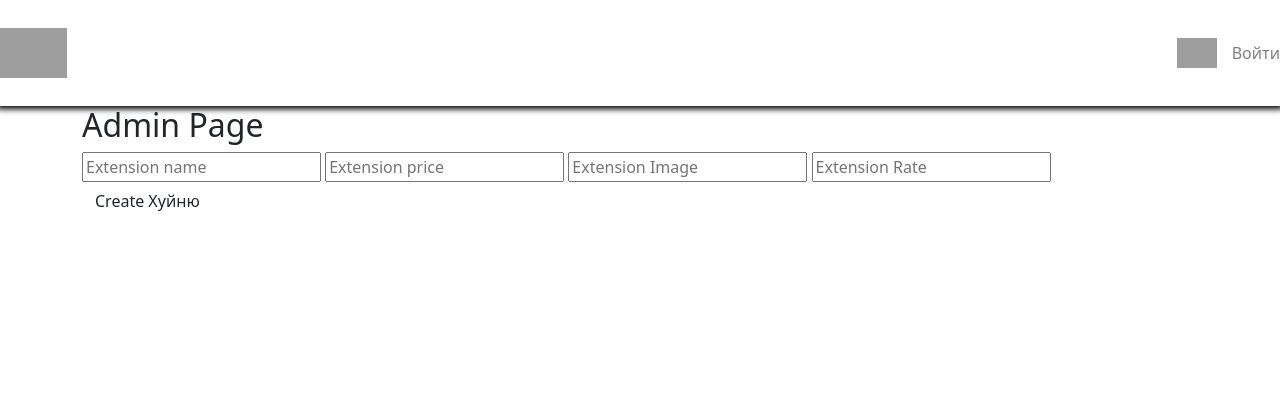
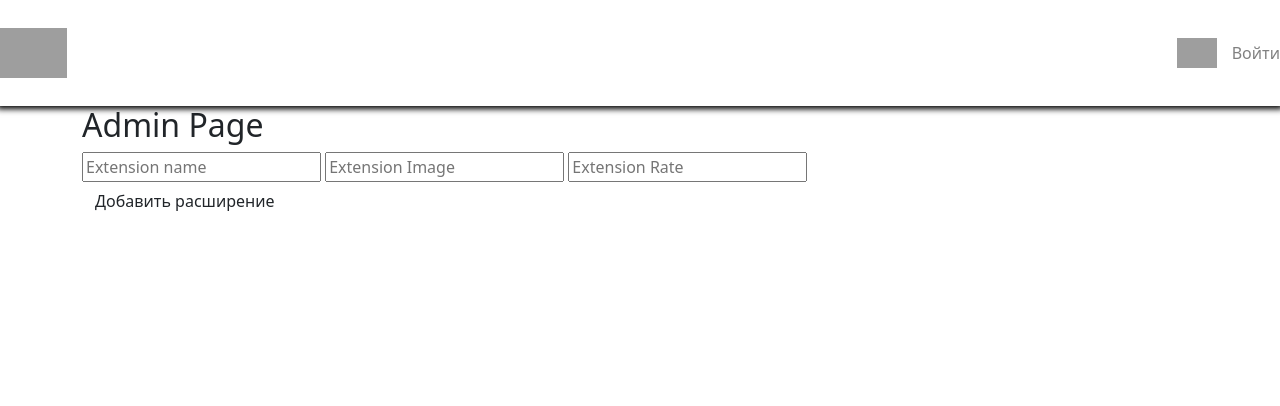
Before and after one commit to LeonidDavidchuk/GoogleChromeExtentionsSite, a Node server app: page /admin in a window 1280 px wide. Shown: the top 406 px of the page. Run offline with Node 20, Linux system fonts and the light colour scheme; some libraries are stand-ins or nearby versions; grey boxes are pictures that could not be loaded.

Commit message:
UPD
Add Cards and Cards Design

```diff
--- a/models/Extension.js
+++ b/models/Extension.js
@@ -2,7 +2,7 @@ const {Schema, model} = require('mongoose')
 const schema = new Schema(
 {
     Name: {type: String, required: true, unique: false},
-    Price: {type: Number, required: true, unique: false},
+    Price: {type: Number, required: false, unique: false},
     Image: {type: String, required: true, unique: false},
     Rate: {type: Number, required: true, unique: false}
 })
--- a/public/style.css
+++ b/public/style.css
@@ -90,3 +90,21 @@ hr
 {
     padding: 20px;
 }
+.cards
+{
+    margin-right: 20px;
+}
+.name
+{
+    font-weight: bold;
+}
+.image_cards
+{
+    width: 400px;
+    height: 200px;
+}
+.image_cards2
+{
+    width: 100%;
+    height: 100%;
+}
--- a/views/admin.hbs
+++ b/views/admin.hbs
@@ -3,13 +3,12 @@
 
 <div class="input-field">
     <input type="text" name="Name" placeholder="Extension name">
-    <input type="number" name="Price" placeholder="Extension price">
     <input type="text" name="Image" placeholder="Extension Image">
     <input type="number" name="Rate" placeholder="Extension Rate">
 
 </div>
 
-<button type="submit" class="btn">Create Хуйню</button>
+<button type="submit" class="btn">Добавить расширение</button>
 
 
 </form>
```
Also changed, not shown: views/index.hbs (+20 -16 lines).
